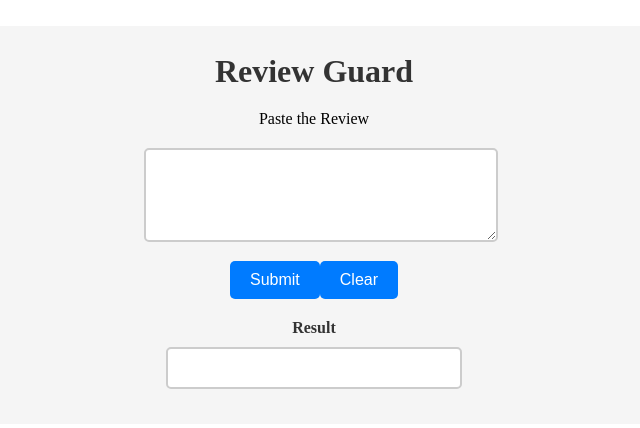
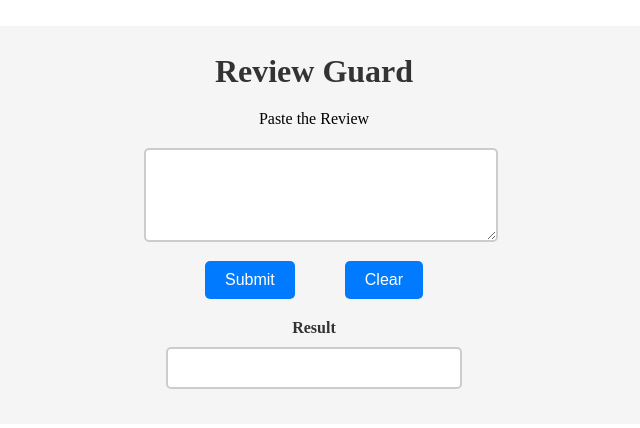
Before and after one commit to sachithrakalani/Final_Year_Project, a React (Vite) app: page / in a window 1280 px wide. Shown: the part 114-542 px from the top of the page, without its empty margins (326-966 px from the left). Built offline with nearby package versions, Linux system fonts and the light colour scheme.

Commit message:
Style in Clear button

```diff
--- a/src/component/reviewhomepage.module.css
+++ b/src/component/reviewhomepage.module.css
@@ -53,6 +53,12 @@ input:focus {
   transition: background-color 0.3s ease;
 }
 
+.buttons {
+  display: flex;
+  gap: 50px;
+  justify-content: center;
+}
+
 .button:hover {
   background-color: #0056b3;
 }
```
